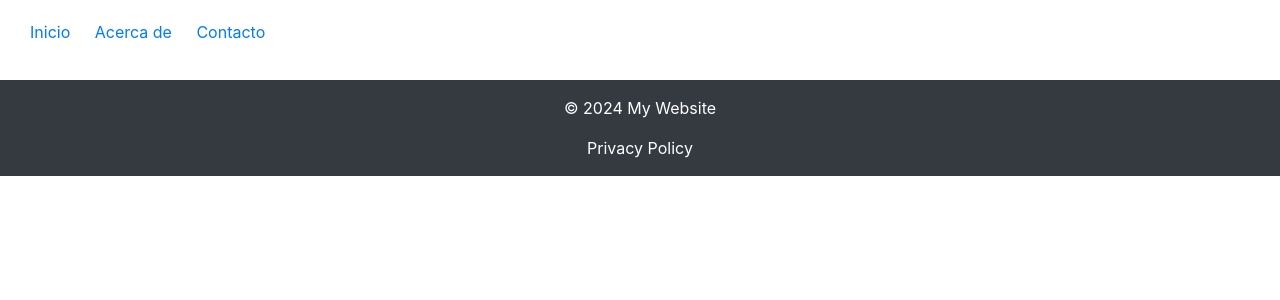
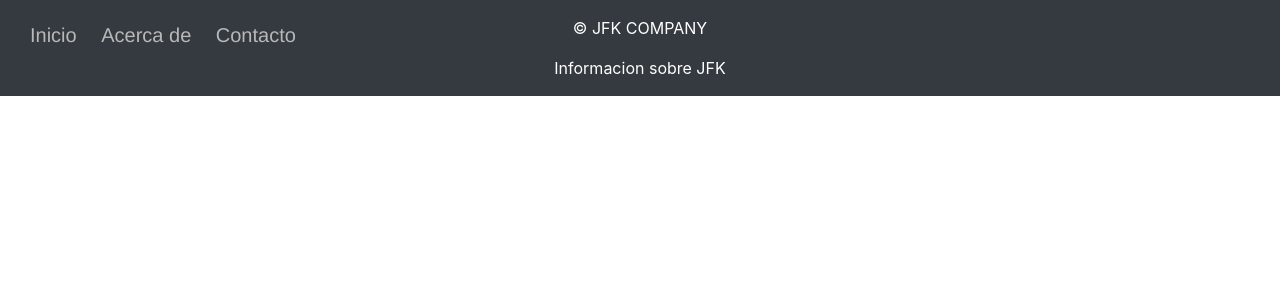
Before and after one commit to THEJADELKAFP/The-Ticket, a Flask app: template my_flask_project/templates/layout.html in a window 1280 px wide. Shown: the top 300 px of the page. Run offline with Flask 3, Linux system fonts and the light colour scheme; the template is opened without the code that fills it, so the values that code supplies are empty.

Commit message:
portada y mejora de menu

```diff
--- a/my_flask_project/static/js/app.js
+++ b/my_flask_project/static/js/app.js
@@ -0,0 +1,6 @@
+const body = document.querySelector('body');
+  /* A medida que se desplaza la página, aumenta el desenfoque */
+  $(window).scroll(function(e) {
+    var distanceScrolled = $(this).scrollTop();
+    $('.menu').css('-webkit-filter', 'blur(' + distanceScrolled / 60 + 'px)');
+  });
--- a/my_flask_project/static/style/style.css
+++ b/my_flask_project/static/style/style.css
@@ -6,20 +6,90 @@
 /* Menu al hacer scroll se hace borrosa
 */
 
-header {
+.menu {
     position: fixed;
     top: 0;
     left: 0;
     width: 100%;
     z-index: 100;
-    background-color: #fff;  /* Ajustar el color de fondo del menú */
+    transition: background-color 0.3s ease-in-out;
+  }
+
+  .menu nav {
     padding: 20px;
   }
 
-  main {
-    margin-top: 80px;  /* Dejar espacio para el menú fijo */
+  .menu a {
+    margin: 10px;
+    font-family: 'Franklin Gothic Medium', 'Arial Narrow', Arial, sans-serif;
+    font-size: 20px;
+    color: rgb(184, 184, 184);
+    transition: 0.5s;
   }
 
-header a{
-    margin: 10px;
+.menu a:hover{
+    color: rgb(255, 255, 255);
 }
+
+  .menu main {
+    margin-top: 80px; /* Dejar espacio para el menú fijo */
+  }
+
+
+  /*portada
+  */
+
+.portada{
+    display: flex;
+    width: 100%;
+    height: 100vh;
+    background-position: -1;
+}
+
+.portada video{
+    width: 100%;
+    height: 100%;
+    object-fit: cover;
+
+}
+
+
+.evento{
+    position: absolute;
+    display: flex;
+    width: 100%;
+    height: 100%;
+}
+
+.fecha{
+    width: 50%;
+    height: 100%;
+}
+
+.name-evento{
+
+    width: 50%;
+    height: 100%;
+}
+
+
+.fecha,
+.name-evento {
+    display: flex;
+    flex-direction: column;
+    align-items: center;
+    justify-content: center;
+    height: 100vh; /* Ajusta la altura según tus necesidades */
+    text-align: center;
+}
+.fecha, .name-evento p{
+    color: aliceblue;
+    font-size: small;
+}
+
+.fecha span,
+.name-evento h1 {
+    font-size: 100px;
+    font-family: 'Franklin Gothic Medium', 'Arial Narrow', Arial, sans-serif;
+    color: aliceblue;
+}
--- a/my_flask_project/templates/layout.html
+++ b/my_flask_project/templates/layout.html
@@ -7,24 +7,25 @@
   </head>
 <body>
 
-    <header>
+    <div class="menu">
         <nav>
           <a href="#">Inicio</a>
           <a href="#">Acerca de</a>
           <a href="#">Contacto</a>
         </nav>
-      </header>
+    </div>
 
   <main>
-    {% block content %}{% endblock %}
+    {% block content %}
+    {% endblock %}
   </main>
 
   <script src="{{ url_for('static', filename='js/app.js') }}"></script>
 
 
   <footer class="bg-dark text-white text-center py-3">
-    <p>&copy; 2024 My Website</p>
-    <a href="#" class="text-white text-decoration-none">Privacy Policy</a>
+    <p>&copy; JFK COMPANY</p>
+    <a href="#" class="text-white text-decoration-none">Informacion sobre JFK</a>
   </footer>
 </body>
 </html>
```
Also changed, not shown: my_flask_project/templates/index.html (+16 -2 lines), 1 other file.
